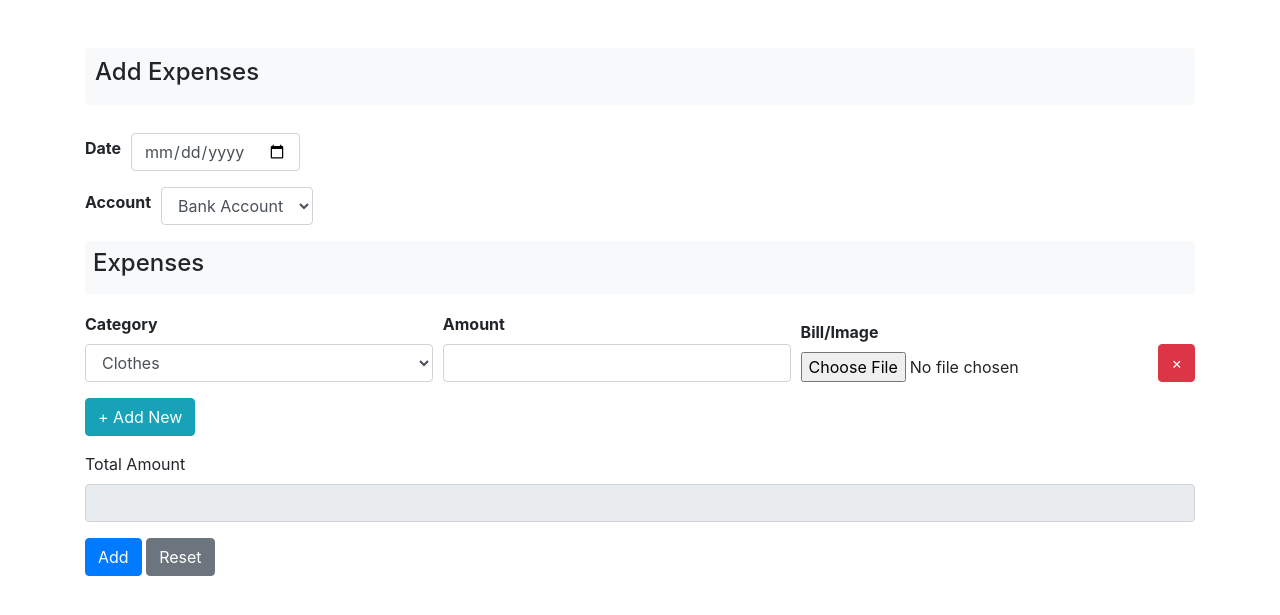
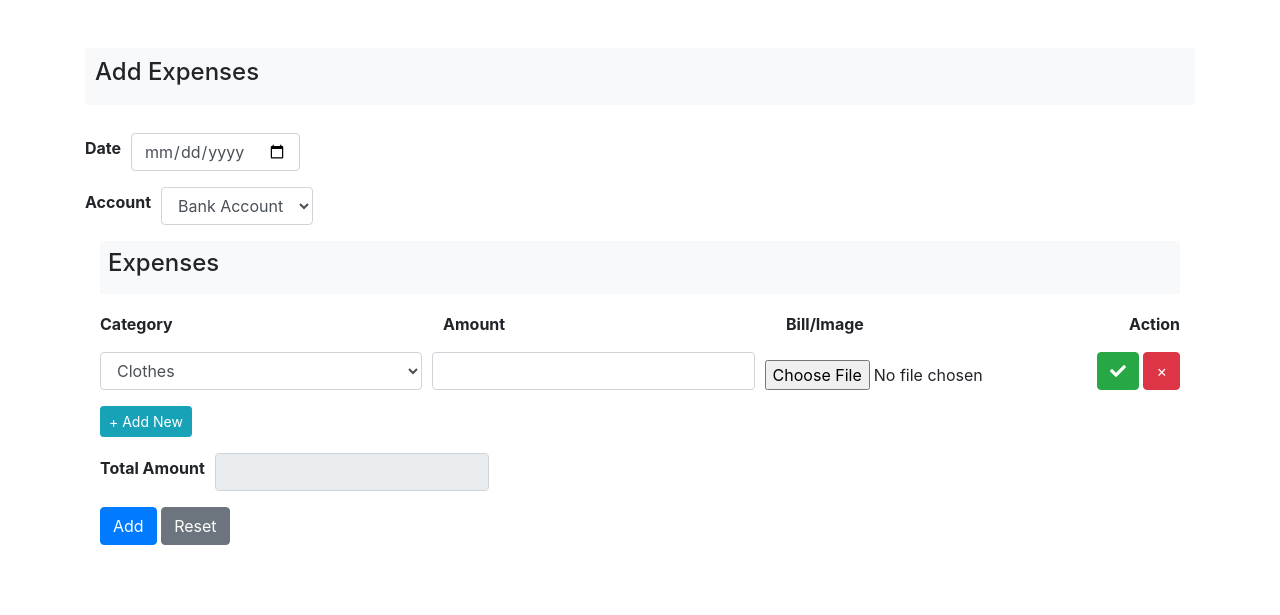
Before and after one commit to itzz-keerthi/PersonalFinance, a Node server app: page / in a window 1280 px wide. Shown: the top 615 px of the page. Run offline with Node 20, Linux system fonts and the light colour scheme; some libraries are stand-ins or nearby versions.

Commit message:
add expenses feature

```diff
--- a/views/login.ejs
+++ b/views/login.ejs
@@ -6,6 +6,7 @@
     <title>Add Expenses</title>
     <link href="https://stackpath.bootstrapcdn.com/bootstrap/4.5.2/css/bootstrap.min.css" rel="stylesheet">
     <link rel="stylesheet" href="/css/styles.css">
+    <link rel="stylesheet" href="https://cdnjs.cloudflare.com/ajax/libs/font-awesome/5.15.4/css/all.min.css">
     <style>
         .expenses-container {
             background-color: #f8f9fa;
@@ -48,17 +49,30 @@
                         <option>Cash</option>
                     </select>
                 </div>
-
-            </div>
             </div>
             <div class="container mt-3">
                 <div class="add-expenses-container">
                     <h4>Expenses</h4>
                 </div>
+                <!-- Headers for the columns -->
+                <div class="form-row font-weight-bold mb-3">
+                    <div class="col">
+                        Category
+                    </div>
+                    <div class="col">
+                        Amount
+                    </div>
+                    <div class="col">
+                        Bill/Image
+                    </div>
+                    <div class="col-auto">
+                        Action
+                    </div>
+                </div>
+                <!-- Default content -->
                 <div id="expenses">
                     <div class="form-row align-items-end mb-3 expense-item">
                         <div class="col">
-                        <label for="category" class="font-weight-bold">Category</label>
                             <select class="form-control" required>
                                 <option>Clothes</option>
                                 <option>Entertainment</option>
@@ -67,27 +81,32 @@
                             </select>
                         </div>
                         <div class="col">
-                        <label for="amount" class="font-weight-bold">Amount</label>
-                        <input type="number" class="form-control" required>
+                            <input type="number" class="form-control" required step="0.01">
                         </div>
                         <div class="col">
-                        <label for="bill" class="font-weight-bold">Bill/Image</label>
                             <input type="file" class="form-control-file">
                         </div>
                         <div class="col-auto">
+                            <button type="button" class="btn btn-success add-to-total">
+                                <i class="fas fa-check"></i>
+                            </button>
                             <button type="button" class="btn btn-danger remove-expense">&times;</button>
                         </div>
                     </div>
                 </div>
                 <div class="form-group">
-                <button type="button" class="btn btn-info" id="add-expense">+ Add New</button>
+                    <button type="button" class="btn btn-info btn-sm" id="add-expense">+ Add New</button>
                 </div>
-            <div class="form-group">
-                <label for="total">Total Amount</label>
+                <div class="form-row align-items-center">
+                    <div class="col-auto">
+                        <label for="total"><b>Total Amount</b></label>
+                    </div>
+                    <div class="col-auto">
                         <input type="number" class="form-control" id="total" readonly>
                     </div>
-            <button type="submit" class="btn btn-primary">Add</button>
-            <button type="reset" class="btn btn-secondary">Reset</button>
+                </div>
+                <button type="submit" class="btn btn-primary mt-3">Add</button>
+                <button type="reset" class="btn btn-secondary mt-3">Reset</button>
             </form>
         </div>
 
@@ -97,9 +116,29 @@
         <script>
             $(document).ready(function() {
                 $('#add-expense').click(function() {
-                let newExpense = $('.expense-item').first().clone();
-                newExpense.find('input').val('');
-                newExpense.find('select').val('');
+                    let newExpense = `
+                        <div class="form-row align-items-end mb-3 expense-item">
+                            <div class="col">
+                                <select class="form-control" required>
+                                    <option>Clothes</option>
+                                    <option>Entertainment</option>
+                                    <option>Food</option>
+                                    <option>Travel</option>
+                                </select>
+                            </div>
+                            <div class="col">
+                                <input type="number" class="form-control" required step="0.01">
+                            </div>
+                            <div class="col">
+                                <input type="file" class="form-control-file">
+                            </div>
+                            <div class="col-auto">
+                                <button type="button" class="btn btn-success add-to-total">
+                                    <i class="fas fa-check"></i>
+                                </button>
+                                <button type="button" class="btn btn-danger remove-expense">&times;</button>
+                            </div>
+                        </div>`;
                     $('#expenses').append(newExpense);
                 });
 
@@ -110,8 +149,14 @@
                     }
                 });
 
-            $(document).on('input', 'input[type="number"]', function() {
-                updateTotal();
+                $(document).on('click', '.add-to-total', function() {
+                    let amount = parseFloat($(this).closest('.expense-item').find('input[type="number"]').val());
+                    if (!isNaN(amount)) {
+                        let total = parseFloat($('#total').val()) || 0;
+                        total += amount;
+                        $('#total').val(total.toFixed(2));
+                        $(this).prop('disabled', true); // Disable the button to prevent multiple additions
+                    }
                 });
 
                 function updateTotal() {
@@ -122,7 +167,7 @@
                             total += value;
                         }
                     });
-                $('#total').val(total);
+                    $('#total').val(total.toFixed(2));
                 }
             });
         </script>
```
Lines whose indentation alone changed are shown as unchanged.
